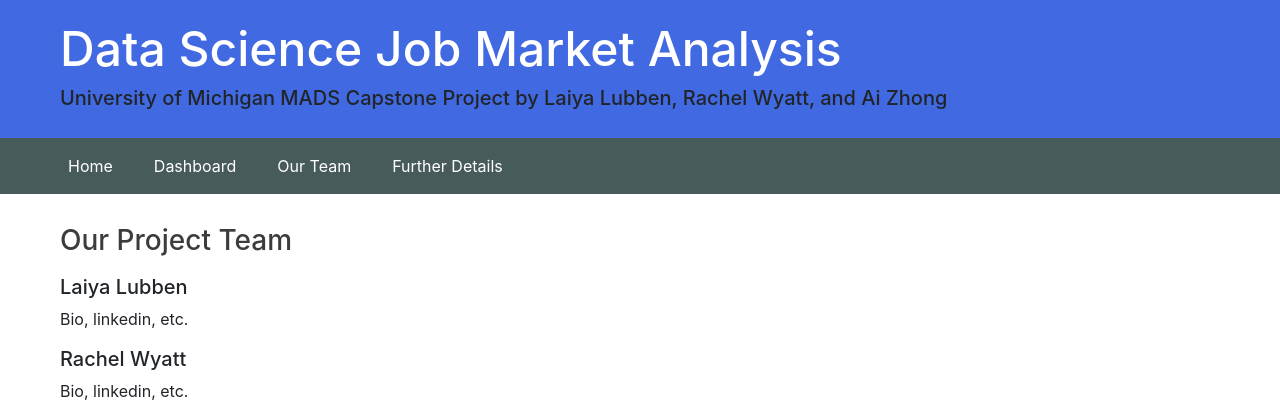
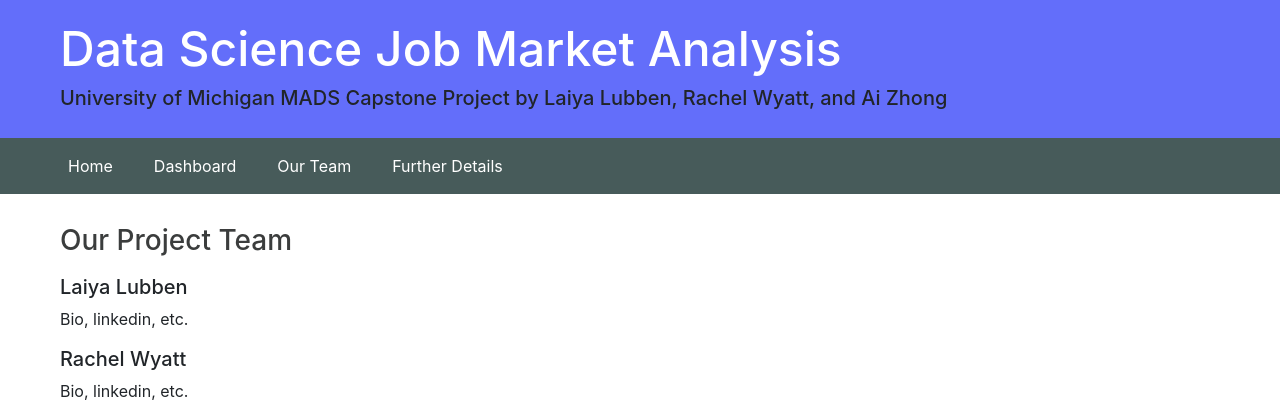
Before and after one commit to rachwyatt/capstone-project, a Django app: template website/templates/website/team.html in a window 1280 px wide. Shown: the top 420 px of the page. Run offline with Django 3.2, Linux system fonts and the light colour scheme; the template is opened without the code that fills it, so the values that code supplies are empty; some libraries are stand-ins or nearby versions.

Commit message:
update shade of blue in header to match plotly blue better

```diff
--- a/website/static/css/website.css
+++ b/website/static/css/website.css
@@ -1,5 +1,5 @@
 .page-header {
-    background-color: #4169e1;
+    background-color: #636EFA;
     margin-top: 0;
     margin-bottom: 0px;
     padding: 20px 20px 20px 60px;
```
